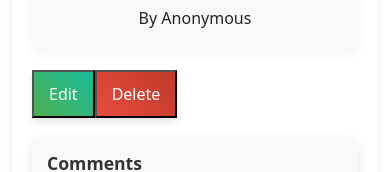
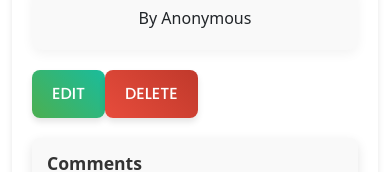
Before and after one commit to yussuf3468/East-Africa_Horizons, a React (Vite) app: page /blog in a window 390 px wide. Shown: the part 559-731 px from the top of the page. Built offline with nearby package versions, Linux system fonts and the light colour scheme; no server answers; a web font is replaced by a local one.

Commit message:
styled the edit delete buttons

```diff
--- a/src/assets/styles/components/_blogs.scss
+++ b/src/assets/styles/components/_blogs.scss
@@ -350,68 +350,82 @@ button:hover {
 }
 
 
+/* Scoped Button Styles for Posts */
+.post-actions .edit-button,
+.post-actions .delete-button,
+.edit-post-form .save-button,
+.edit-post-form .cancel-button {
+  font-family: 'Poppins', sans-serif;
+  font-weight: 500;
+  display: inline-flex;
+  align-items: center;
+  justify-content: center;
+  padding: 12px 20px;
+  border: none;
+  border-radius: 8px;
+  cursor: pointer;
+  transition: all 0.3s ease;
+  font-size: 1rem;
+  text-transform: uppercase;
+}
+
 /* Edit Button */
-.edit-button {
+.post-actions .edit-button {
   background: linear-gradient(45deg, #4CAF50, #1abc9c);
   color: #fff;
   box-shadow: 0 4px 6px rgba(0, 0, 0, 0.1);
 }
 
-.edit-button:hover {
+.post-actions .edit-button:hover {
   background: linear-gradient(45deg, #1abc9c, #16a085);
   transform: translateY(-2px);
 }
 
 /* Delete Button */
-.delete-button {
+.post-actions .delete-button {
   background: linear-gradient(45deg, #e74c3c, #c0392b);
   color: #fff;
   box-shadow: 0 4px 6px rgba(0, 0, 0, 0.1);
 }
 
-.delete-button:hover {
+.post-actions .delete-button:hover {
   background: linear-gradient(45deg, #c0392b, #8e291d);
   transform: translateY(-2px);
 }
 
 /* Save Button */
-.save-button {
+.edit-post-form .save-button {
   background: linear-gradient(45deg, #3498db, #2980b9);
   color: #fff;
   box-shadow: 0 4px 6px rgba(0, 0, 0, 0.1);
 }
 
-.save-button:hover {
+.edit-post-form .save-button:hover {
   background: linear-gradient(45deg, #2980b9, #2471a3);
   transform: scale(1.03);
 }
 
 /* Cancel Button */
-.cancel-button {
+.edit-post-form .cancel-button {
   background: linear-gradient(45deg, #95a5a6, #7f8c8d);
   color: #fff;
   box-shadow: 0 4px 6px rgba(0, 0, 0, 0.1);
 }
 
-.cancel-button:hover {
+.edit-post-form .cancel-button:hover {
   background: linear-gradient(45deg, #7f8c8d, #626e73);
   transform: scale(1.03);
 }
 
 /* Focused Button Effect */
-button:focus {
+.post-actions .edit-button:focus,
+.post-actions .delete-button:focus,
+.edit-post-form .save-button:focus,
+.edit-post-form .cancel-button:focus {
   outline: none;
   box-shadow: 0 0 8px rgba(52, 152, 219, 0.7);
 }
 
-/* Mobile Responsive Buttons */
-@media screen and (max-width: 768px) {
-  button {
-    font-size: 0.9rem;
-    padding: 10px 15px;
-    border-radius: 6px;
-  }
-}
 
 // Mobile responsive design
 @media screen and (max-width: 768px) {
--- a/src/components/BlogPage.jsx
+++ b/src/components/BlogPage.jsx
@@ -292,8 +292,18 @@ const BlogPage = () => {
               {/* Edit and Delete Buttons */}
               {loggedInUser?.username === post.author && (
                 <div className="post-actions">
-        <button onClick={() => handleEditPost(post)} className="edit-button">Edit</button>
-        <button onClick={() => handleDeletePost(post._id)} className="delete-button">Delete</button>
+                  <button
+                    onClick={() => handleEditPost(post)}
+                    className="edit-button"
+                  >
+                    Edit
+                  </button>
+                  <button
+                    onClick={() => handleDeletePost(post._id)}
+                    className="delete-button"
+                  >
+                    Delete
+                  </button>
                 </div>
               )}
 
@@ -332,8 +342,8 @@ const BlogPage = () => {
                     onChange={(e) => setEditingPost({ ...editingPost, content: e.target.value })}
                     placeholder="Post Content"
                   />
-        <button onClick={handleSaveEditedPost}>Save</button>
-        <button onClick={() => setEditingPost(null)}>Cancel</button>
+                  <button className="save-button" onClick={handleSaveEditedPost}>Save</button>
+                  <button className="cancel-button" onClick={() => setEditingPost(null)}>Cancel</button>
                 </div>
               )}
             </article>
```
Lines whose indentation alone changed are shown as unchanged.
